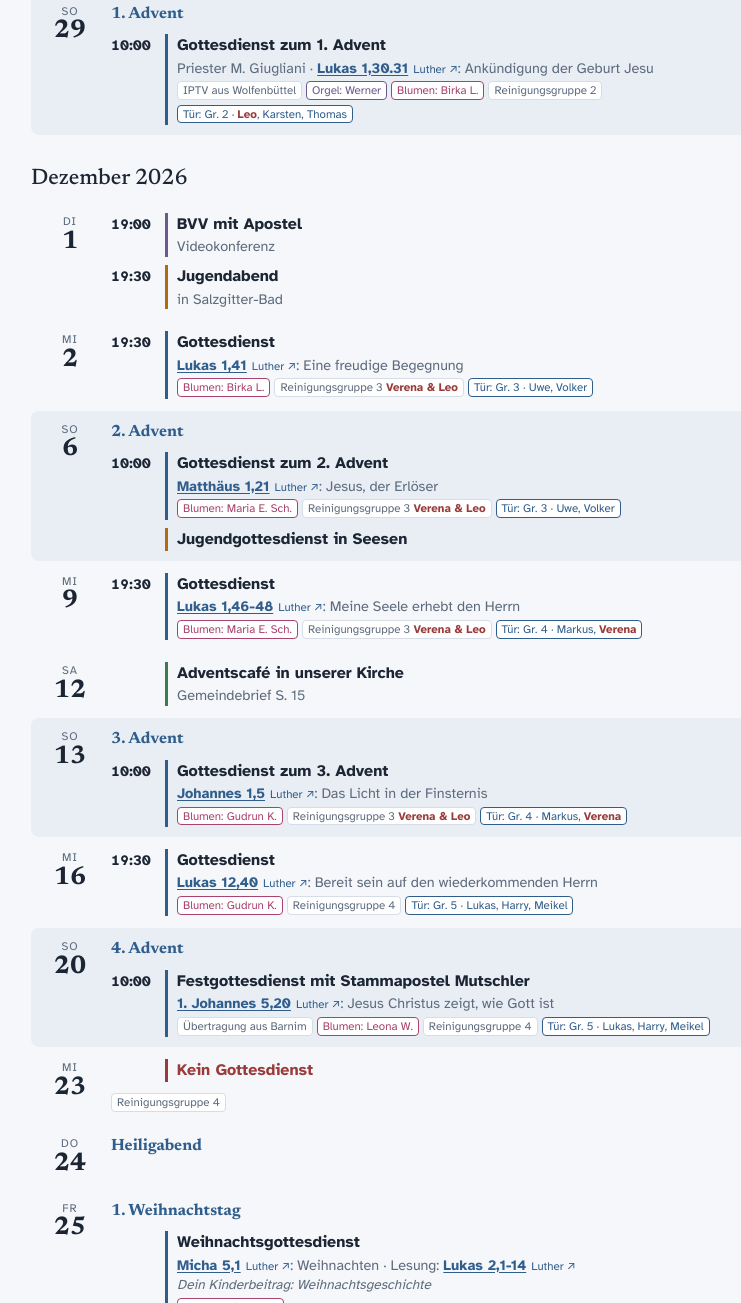
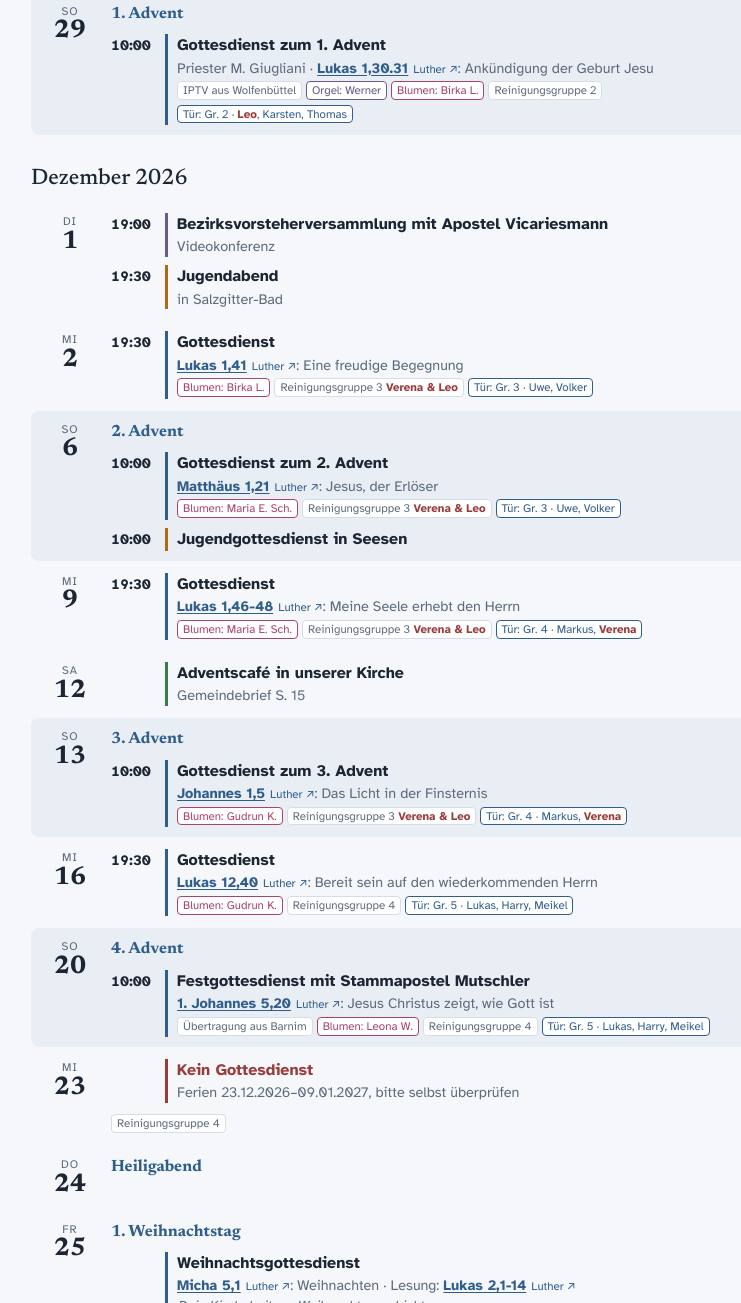
Before and after one commit to nakspace/kalender, a plain HTML site: page index.html in a window 1280 px wide. Shown: the part 1412-2715 px from the top of the page, without its empty margins (229-970 px from the left). Drawn offline with Linux system fonts and the light colour scheme.

Commit message:
Dezember 2026 mit Quartalsplan vom 20.10.2026 abgeglichen
Co-Authored-By: Claude Opus 5.5 <noreply@anthropic.com>
Claude-Session: https://claude.ai/code/session_01WuRknRTjK9Exhn9UHe8m54

```diff
--- a/index.html
+++ b/index.html
@@ -181,17 +181,17 @@ const EVENTS = [
   ["2026-11-26","10:00","gem","Frühstück beim Löwenbäcker","am Neuen Weg"],
   ["2026-11-26","19:30","amt","Vorsteherversammlung","in Salzgitter-Bad"],
   ["2026-11-29","10:00","gd","Gottesdienst zum 1. Advent","Priester M. Giugliani · Lukas 1,30.31: Ankündigung der Geburt Jesu",["IPTV aus Wolfenbüttel"]],
-  ["2026-12-01","19:00","amt","BVV mit Apostel","Videokonferenz"],
+  ["2026-12-01","19:00","amt","Bezirksvorsteherversammlung mit Apostel Vicariesmann","Videokonferenz"],
   ["2026-12-01","19:30","jug","Jugendabend","in Salzgitter-Bad"],
   ["2026-12-02","19:30","gd","Gottesdienst","Lukas 1,41: Eine freudige Begegnung"],
   ["2026-12-06","10:00","gd","Gottesdienst zum 2. Advent","Matthäus 1,21: Jesus, der Erlöser"],
-  ["2026-12-06","","jug","Jugendgottesdienst in Seesen",""],
+  ["2026-12-06","10:00","jug","Jugendgottesdienst in Seesen",""],
   ["2026-12-09","19:30","gd","Gottesdienst","Lukas 1,46-48: Meine Seele erhebt den Herrn"],
   ["2026-12-12","","gem","Adventscafé in unserer Kirche","Gemeindebrief S. 15"],
   ["2026-12-13","10:00","gd","Gottesdienst zum 3. Advent","Johannes 1,5: Das Licht in der Finsternis"],
   ["2026-12-16","19:30","gd","Gottesdienst","Lukas 12,40: Bereit sein auf den wiederkommenden Herrn"],
   ["2026-12-20","10:00","gd","Festgottesdienst mit Stammapostel Mutschler","1. Johannes 5,20: Jesus Christus zeigt, wie Gott ist",["Übertragung aus Barnim"]],
-  ["2026-12-23","","off","Kein Gottesdienst",""],
+  ["2026-12-23","","off","Kein Gottesdienst","Ferien 23.12.2026–09.01.2027, bitte selbst überprüfen"],
   ["2026-12-25","","gd","Weihnachtsgottesdienst","Micha 5,1: Weihnachten · Lesung: Lukas 2,1-14",[],"Dein Kinderbeitrag: Weihnachtsgeschichte"],
   ["2026-12-27","","gd","Jahresabschlussgottesdienst","Psalm 31,16: In Gottes Händen"],
   ["2026-12-30","","off","Kein Gottesdienst",""],
```
